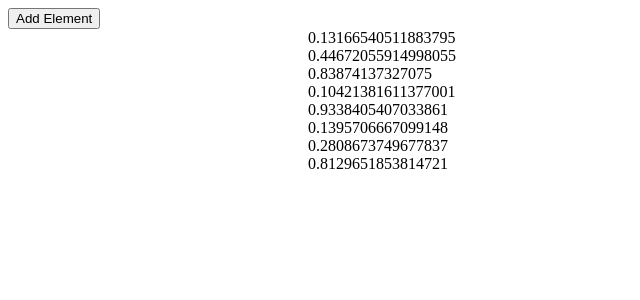
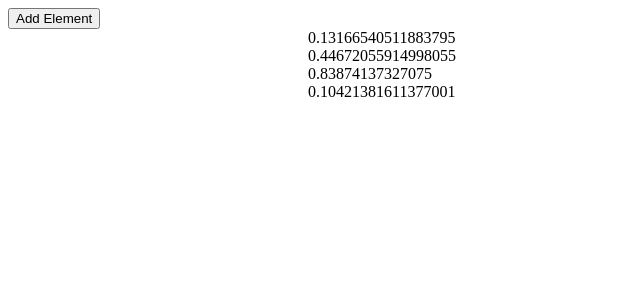
Before and after one commit to mplyulev/Re-animator, a React (Create React App) app: page / in a window 1280 px wide. Shown: the top 300 px of the page, without its empty margins (0-640 px from the left). Built offline with nearby package versions, Linux system fonts and the light colour scheme.

Commit message:
fixed no exit animation

```diff
--- a/src/Animated.js
+++ b/src/Animated.js
@@ -31,7 +31,7 @@ class Animated extends Component {
                 from: 0,
                 to: 300,
                 type: 'linear',
-                speed: 1000
+                speed: 1111
             }
         }
 
@@ -40,23 +40,19 @@ class Animated extends Component {
                 from: 1,
                 to: 0,
                 type: 'linear',
-                speed: 1000
+                speed: 1111
             }
         }
 
         return (
             <div>
                 <button onClick={this.addElement}>Add Element</button>
-                <Reanimate animations={animations} isMounted={this.state.isMounted} noEntryAnimation={false} noExitAnimation={false} globalSpeed={1000} interval={0}>
+                <Reanimate animations={animations} isMounted={this.state.isMounted} noEntryAnimation={false} noExitAnimation={true} globalSpeed={111} interval={0}>
                     {this.state.array.map((item) => {
                         return <div className={`animated`} key={item.id} onClick={() => this.remove(item.id)}>{Math.random()}</div>
                     })}
                 </Reanimate>
-                <Reanimate animations={animations} isMounted={this.state.isMounted} exitAnimations={exitAnimations} noEntryAnimation={false} noExitAnimation={false} globalSpeed={1000} interval={0}>
-                    {this.state.array.map((item) => {
-                        return <div className={`animated`} key={item.id} onClick={() => this.remove(item.id)}>{Math.random()}</div>
-                    })}
-                </Reanimate>
+
             </div>
 
         );
--- a/src/Reanimate.js
+++ b/src/Reanimate.js
@@ -58,7 +58,7 @@ class Reanimate extends Component {
 
     animate = (isUnmounting, animatedChildrenKeys) => {
         let { childrenStyleMap } = this.state;
-        const { exitAnimations, animations, globalSpeed, children } = this.props;
+        const { exitAnimations, animations, globalSpeed, children, noEntryAnimation, noExitAnimation } = this.props;
         let style;
 
         if (isUnmounting && exitAnimations !== undefined) {
@@ -85,25 +85,36 @@ class Reanimate extends Component {
             lowestSpeed = globalSpeed;
         }
 
-        this.setState({ childrenStyleMap });
         this.requestTimeout(() => {
             (isUnmounting ? this.state.children : this.props.children).forEach(child => {
                 if (animatedChildrenKeys.includes(child.key)) {
+                    if (isUnmounting && noExitAnimation) {
+                        this.removeChild(child.key);
+                        return;
+                        console.log('asd removing');
+                    }
                     let mergedStyles = { ...childrenStyleMap[child.key], ...newStyle };
                     childrenStyleMap[child.key] = mergedStyles;
+                    console.log(children)
+
                 }
             });
+
             this.setState({ style });
             if (!isUnmounting) {
                 this.setState({ children });
             } else if (isUnmounting) {
+                console.log('asd isUnmounting')
                 this.wrapperRef.current.addEventListener('transitionend', ({ target }) => {
                     const { children } = this.state;
                     const id = target.getAttribute('identification');
+                    console.log('asd', id, animatedChildrenKeys);
                     if (animatedChildrenKeys.includes(id)) {
+                        console.log('here bro');
                         const index = children.findIndex((child) => child.key === id);
                         if (index >= 0) {
                             children.splice(index, 1);
+                            console.log('asd why');
                             this.setState({ children });
                         }
                     }
@@ -243,7 +254,7 @@ class Reanimate extends Component {
         });
 
         return (
-            <div id="reanimator" ref={this.wrapperRef}>
+            <div ref={this.wrapperRef}>
                 {childrenClone}
             </div>
         );
```
